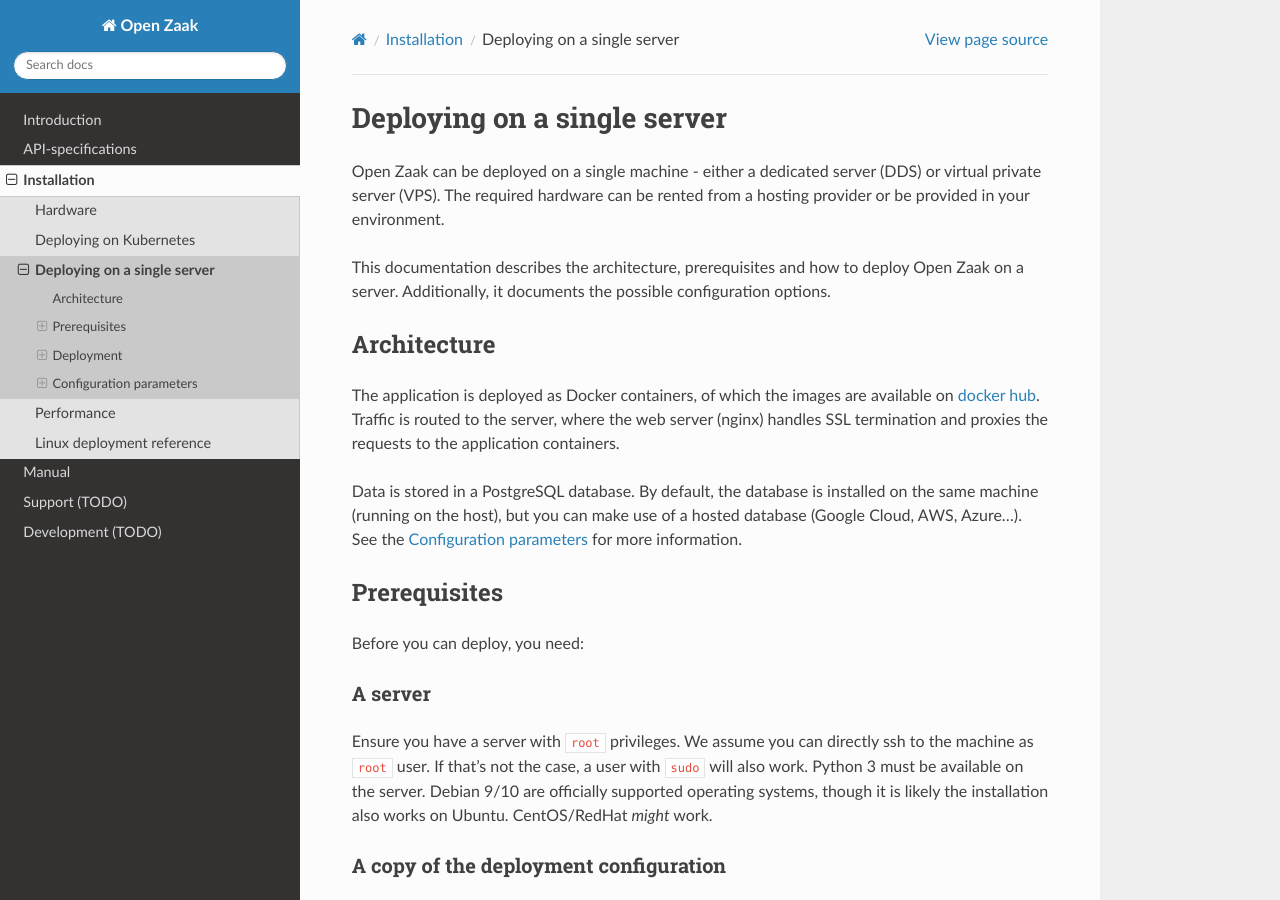
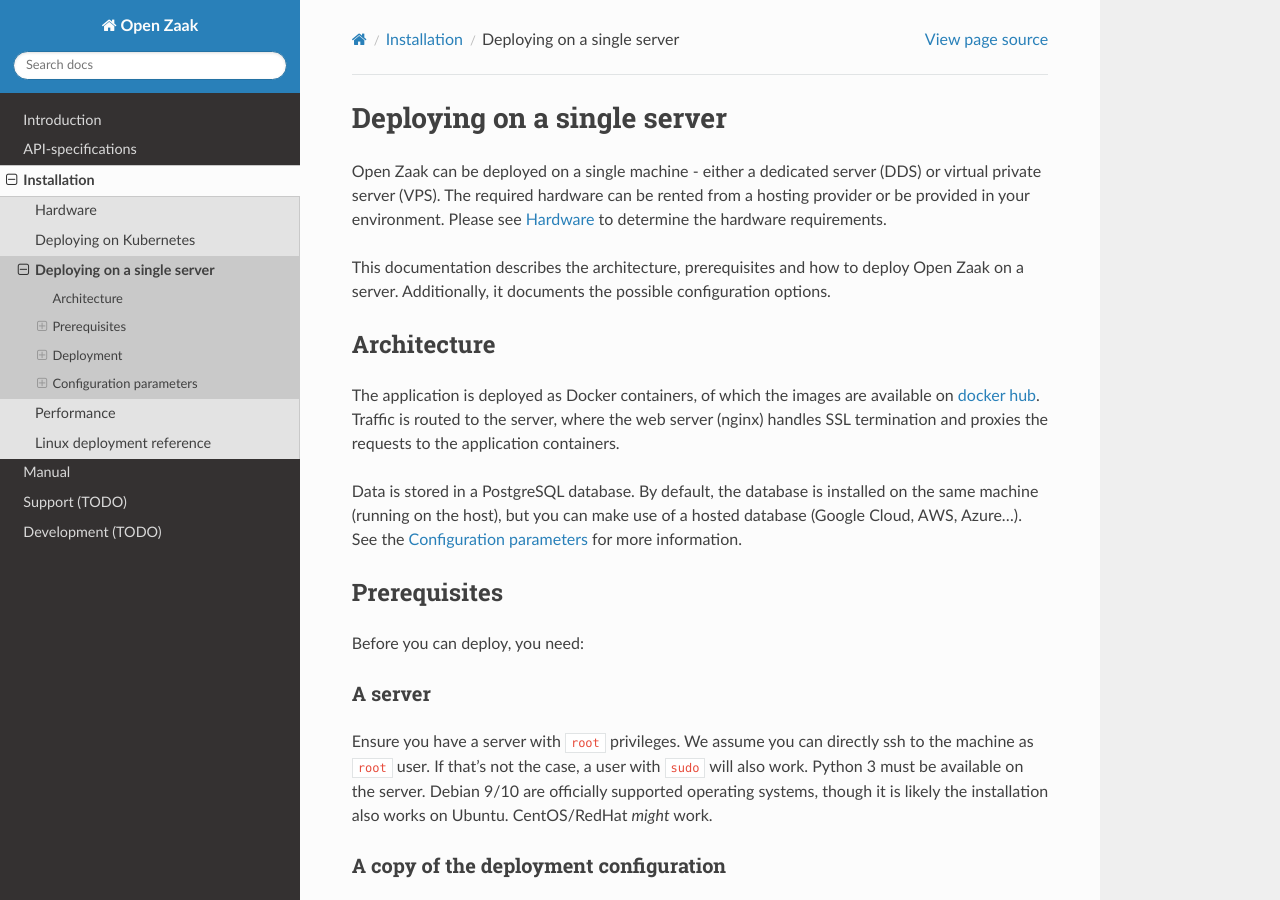
Before and after one commit to open-zaak/open-zaak, a Sphinx documentation site: the page built from docs/installation/deployment/containers.rst, in a window 1280 px wide and 900 px high. Built offline with Sphinx 7.4.7 and the Read the Docs theme 2.0.0, drawn with Linux system fonts in a browser that asks for light colours.

Commit message:
:pencil: Fixes #366 -- Mention and link to hardware requirements

```diff
--- a/docs/installation/deployment/containers.rst
+++ b/docs/installation/deployment/containers.rst
@@ -6,7 +6,8 @@
 
 Open Zaak can be deployed on a single machine - either a dedicated server (DDS)
 or virtual private server (VPS). The required hardware can be rented from a
-hosting provider or be provided in your environment.
+hosting provider or be provided in your environment. Please see
+:ref:`installation_hardware` to determine the hardware requirements.
 
 This documentation describes the architecture, prerequisites and how to deploy
 Open Zaak on a server. Additionally, it documents the possible configuration
--- a/docs/installation/deployment/kubernetes.rst
+++ b/docs/installation/deployment/kubernetes.rst
@@ -21,7 +21,8 @@
 
 This setup is tested against a Google Cloud Kubernetes cluster with 4vCPU and
 15G of memory - two ``n2-standard-2`` nodes. See the documentation for the
-available `machine types`_.
+available `machine types`_. Please see :ref:`installation_hardware` to
+determine your hardware requirements.
 
 .. _machine types: https://cloud.google.com/compute/docs/machine-types#n2_standard_machine_types
 
```
